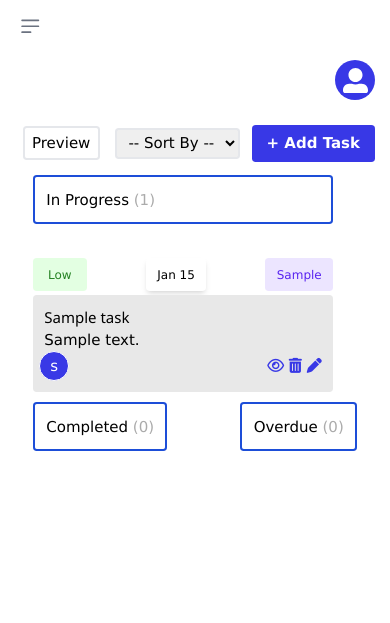
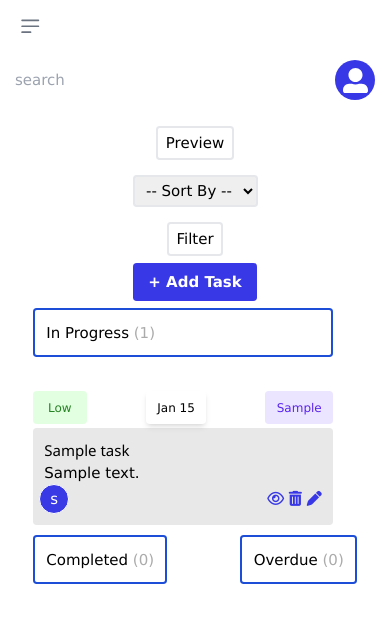
Before and after one commit to funsojoba/tasky, a Django app: page /tasks/list/ in a window 390 px wide. Shown: the top 623 px of the page. Run offline with Django 4.2, Linux system fonts and the light colour scheme; a user stored in the database is signed in; tables that the repository leaves empty hold one stand-in row (values such as "Sample post"); some libraries are stand-ins or nearby versions.

Commit message:
sorting and searching

```diff
--- a/CORE/settings.py
+++ b/CORE/settings.py
@@ -115,6 +115,7 @@
 
 # STATIC_URL = os.path.join(BASE_DIR, "static/")
 STATIC_URL = "static/"
+STATICFILES_DIRS = [BASE_DIR / "static"]
 
 # Default primary key field type
 # https://docs.djangoproject.com/en/4.2/ref/settings/#default-auto-field
@@ -128,7 +129,6 @@
     },
 }
 
-STATICFILES_DIRS = [str(BASE_DIR / "static")]
 DEFAULT_AUTO_FIELD = 'django.db.models.BigAutoField'
 
 
--- a/authentication/templates/base.html
+++ b/authentication/templates/base.html
@@ -28,6 +28,8 @@
 
 
 {% endblock body %}
-
+<script src="{% static 'js/main.js' %}"></script>
+<script src="https://ajax.googleapis.com/ajax/libs/jquery/3.5.1/jquery.min.js"></script>
+<script src="https://kit.fontawesome.com/21fcbab438.js" crossorigin="anonymous"></script>
 </body>
 </html>
--- /dev/null
+++ b/static/js/main.js
@@ -0,0 +1,138 @@
+window.addEventListener('DOMContentLoaded', function() {
+    const openButton = document.getElementById('hambugger');
+    const closeButton = document.getElementById('closeBar');
+    const sidebar = document.getElementById('cta-button-sidebar');
+
+    openButton.addEventListener('click', function() {
+        // Toggle the sidebar
+        if (sidebar.classList.contains('-translate-x-full')) {
+            sidebar.classList.remove('-translate-x-full');
+        } else {
+            sidebar.classList.add('-translate-x-full');
+        }
+    });
+    closeButton.addEventListener('click', function(){
+        sidebar.classList.add('-translate-x-full');
+    })
+
+
+
+  let baseUrl = window.location.host;
+
+  if (baseUrl.startsWith("localhost:8000")) {
+      baseUrl = "http://" + baseUrl;
+  }
+
+  // SEARCH ENDPOINT
+  const url = baseUrl + '/tasks/api/tasks';
+  let searchInput = document.querySelector('input[type="search"]');
+  let taskSort = document.getElementById('task-sort');
+  let hambuggerButton = document.getElementById("hambugger")
+  let sideBar = document.getElementById("cta-button-sidebar")
+
+  const formatDate = (timestamp) => {
+    const date = new Date(timestamp);
+
+    return date.toLocaleString('en-US', {
+      month: 'short',
+      day: 'numeric',
+    });
+  };
+
+  searchInput.addEventListener('input', function() {
+      let query = searchInput.value;
+
+      // Perform an AJAX request
+      $.ajax({
+          url: `/tasks/api/tasks`,  // API endpoint URL
+          data: {
+              'search': query
+          },
+          success: function(data) {
+              console.log("DATA: ", data);
+
+              // Update task sections based on status
+              const taskSection = document.getElementById("tasks")
+
+              taskSection.innerHTML = '';
+
+              data.forEach(task => {
+                  const taskHtml = `
+                      <div class="task-container">
+                          <div class="flex mb-1 justify-between items-center">
+                              <small class="p-3 py-2 rounded ${task.priority == 'High' ? 'bg-[#FFD1D1] text-[#9F3131]' : task.priority == 'Medium' ? 'bg-[#FED2A5] text-[#89531B]' : 'bg-[#E3FFE2] text-[#268324]'}">${task.priority}</small>
+                              <small class="p-3 py-2 rounded bg-white shadow-md">${formatDate(task.due_date)}</small>
+                              <small class="px-3 py-2 bg-[#ECE5FF] text-[#5824F0] rounded">${task.category}</small>
+                          </div>
+                          <div class="bg-[#E8E8E8] mb-7 rounded p-3 w-[300px] mb-[10px]">
+                              <h3>${task.title}</h3>
+                              <p>${task.description.length > 100 ? task.description.substring(0, 100) + '...' : task.description}</p>
+                              <div class="flex gap-[10px] justify-between items-center">
+                                  <div class="flex items-center gap-[5px]">
+                                      ${task.assigned_to.map(user => `<span class="flex items-center justify-center w-[30px] h-[30px] bg-[#3939E6] text-[#fff] rounded-full border border-solid border-white mx-[-5px]">${user.username.slice(0, 1)}</span>`).join('')}
+                                  </div>
+                                  <div>
+                                      <a href="/tasks/detail/${task.id}" class="text-[#3838E6]"><i class="fa-regular fa-eye"></i></a>
+                                      <button class="text-[#3838E6]"><i class="fa-solid fa-trash-can"></i></button>
+                                      <button class="text-[#3838E6]"><i class="fa-solid fa-pen"></i></button>
+                                  </div>
+                              </div>
+                          </div>
+                      </div>
+                  `;
+                  taskSection.innerHTML += taskHtml;
+
+              });
+          }
+      });
+  });
+
+  taskSort.addEventListener('change', function(){
+    let query = taskSort.value;
+
+    $.ajax({
+        url: `/tasks/api/tasks`,  // API endpoint URL
+        data: {
+            'sort': query
+        },
+        success: function(data) {
+            console.log("DATA: ", data);
+
+            // Update task sections based on status
+            const taskSection = document.getElementById("tasks")
+
+            taskSection.innerHTML = '';
+
+            data.forEach(task => {
+                const taskHtml = `
+                    <div class="task-container">
+                        <div class="flex mb-1 justify-between items-center">
+                            <small class="p-3 py-2 rounded ${task.priority == 'High' ? 'bg-[#FFD1D1] text-[#9F3131]' : task.priority == 'Medium' ? 'bg-[#FED2A5] text-[#89531B]' : 'bg-[#E3FFE2] text-[#268324]'}">${task.priority}</small>
+                            <small class="p-3 py-2 rounded bg-white shadow-md">${formatDate(task.due_date)}</small>
+                            <small class="px-3 py-2 bg-[#ECE5FF] text-[#5824F0] rounded">${task.category}</small>
+                        </div>
+                        <div class="bg-[#E8E8E8] mb-7 rounded p-3 w-[300px] mb-[10px]">
+                            <h3>${task.title}</h3>
+                            <p>${task.description.length > 100 ? task.description.substring(0, 100) + '...' : task.description}</p>
+                            <div class="flex gap-[10px] justify-between items-center">
+                                <div class="flex items-center gap-[5px]">
+                                    ${task.assigned_to.map(user => `<span class="flex items-center justify-center w-[30px] h-[30px] bg-[#3939E6] text-[#fff] rounded-full border border-solid border-white mx-[-5px]">${user.username.slice(0, 1)}</span>`).join('')}
+                                </div>
+                                <div>
+                                    <a href="/tasks/detail/${task.id}" class="text-[#3838E6]"><i class="fa-regular fa-eye"></i></a>
+                                    <button class="text-[#3838E6]"><i class="fa-solid fa-trash-can"></i></button>
+                                    <button class="text-[#3838E6]"><i class="fa-solid fa-pen"></i></button>
+                                </div>
+                            </div>
+                        </div>
+                    </div>
+                `;
+                taskSection.innerHTML += taskHtml;
+
+            });
+        }
+    });
+
+  })
+
+});
--- a/task/templates/base.html
+++ b/task/templates/base.html
@@ -1,3 +1,4 @@
+{% load static %}
 {% load static tailwind_tags %}
 <!DOCTYPE html>
 <html lang="en">
@@ -9,6 +10,7 @@
     <link rel="stylesheet" href="https://cdnjs.cloudflare.com/ajax/libs/font-awesome/6.5.2/css/all.min.css" integrity="sha512-SnH5WK+bZxgPHs44uWIX+LLJAJ9/2PkPKZ5QiAj6Ta86w+fsb2TkcmfRyVX3pBnMFcV7oQPJkl9QevSCWr3W6A==" crossorigin="anonymous" referrerpolicy="no-referrer" />
     <link rel="stylesheet" href="https://www.w3schools.com/w3css/4/w3.css">
     <link rel="stylesheet" href="https://cdnjs.cloudflare.com/ajax/libs/font-awesome/4.7.0/css/font-awesome.min.css">
+    <link rel="preload" as="script" href="{% static 'js/main.js' %}" />
     <title>Tasky</title>
 </head>
 <body>
@@ -26,7 +28,6 @@
 {% block body %}
 
 
-<script src="https://kit.fontawesome.com/21fcbab438.js" crossorigin="anonymous"></script>
 {% endblock body %}
 </body>
 </html>
--- a/task/templates/sidebar.html
+++ b/task/templates/sidebar.html
@@ -1,7 +1,7 @@
 {% include "base.html" %}
 {% load static %}
 
-<button data-drawer-target="cta-button-sidebar" data-drawer-toggle="cta-button-sidebar" aria-controls="cta-button-sidebar" type="button" class="inline-flex items-center p-2 mt-2 ms-3 text-sm text-gray-500 rounded-lg sm:hidden hover:bg-gray-100 focus:outline-none focus:ring-2 focus:ring-gray-200 dark:text-gray-400 dark:hover:bg-gray-700 dark:focus:ring-gray-600">
+<button id="hambugger" data-drawer-target="cta-button-sidebar" data-drawer-toggle="cta-button-sidebar" aria-controls="cta-button-sidebar" type="button" class="inline-flex items-center p-2 mt-2 ms-3 text-sm text-gray-500 rounded-lg sm:hidden hover:bg-gray-100 focus:outline-none focus:ring-2 focus:ring-gray-200 dark:text-gray-400 dark:hover:bg-gray-700 dark:focus:ring-gray-600">
    <span class="sr-only">Open sidebar</span>
    <svg class="w-6 h-6" aria-hidden="true" fill="currentColor" viewBox="0 0 20 20" xmlns="http://www.w3.org/2000/svg">
    <path clip-rule="evenodd" fill-rule="evenodd" d="M2 4.75A.75.75 0 012.75 4h14.5a.75.75 0 010 1.5H2.75A.75.75 0 012 4.75zm0 10.5a.75.75 0 01.75-.75h7.5a.75.75 0 010 1.5h-7.5a.75.75 0 01-.75-.75zM2 10a.75.75 0 01.75-.75h14.5a.75.75 0 010 1.5H2.75A.75.75 0 012 10z"></path>
@@ -12,6 +12,9 @@
    <div class="h-full px-3 py-4 overflow-y-auto bg-[#FAFAFA] ">
       <div class="flex items-center justify-between mb-7">
         <div><img class="h-12 w-auto" src="{% static 'images/TaskyLong.svg' %}" alt="Tasky"></div>
+        <button id="closeBar" data-drawer-target="cta-button-sidebar" data-drawer-toggle="cta-button-sidebar" aria-controls="cta-button-sidebar" type="button" class="inline-flex items-center p-2 mt-2 ms-3 text-sm text-gray-500 rounded-lg sm:hidden hover:bg-gray-100 focus:outline-none focus:ring-2 focus:ring-gray-200 dark:text-gray-400 dark:hover:bg-gray-700 dark:focus:ring-gray-600">
+            <img src="{% static 'images/close.svg' %}" />
+        </button>
       </div>
 
     <div class='flex flex-col justify-between h-[100%]'>
@@ -62,7 +65,6 @@
         </div>
     </div>
 
-
    </div>
 </aside>
 
--- a/task/templates/task/all_tasks.html
+++ b/task/templates/task/all_tasks.html
@@ -5,7 +5,7 @@
 
 <div class="p-4 sm:ml-64">
     <div class="w-full flex items-center justify-between mb-5">
-      <form> <input type="search" class="rounded" /> </form>
+      <form> <input type="search" class="rounded" placeholder="search" /> </form>
       <div>
          <div class="w-[30px] h-[30px] bg-[#3838E6] rounded-full "></div>
       </div>
@@ -19,7 +19,7 @@
       </div>
    </div>
 
-   <div class="flex gap-[15px] flex-wrap w-[90%] mx-auto">
+   <div class="flex gap-[15px] flex-wrap w-[90%] mx-auto" id="tasks">
         {% for task in tasks %}
             <div >
                 <div class="flex mb-1 justify-between items-center">
--- a/task/templates/task/list_users.html
+++ b/task/templates/task/list_users.html
@@ -48,4 +48,5 @@
 
 </div>
 
+
 {% endblock %}
--- a/task/templates/task/task_list.html
+++ b/task/templates/task/task_list.html
@@ -7,7 +7,9 @@
 
 <div class="p-4 sm:ml-64">
    <div class="w-full flex items-center justify-between mb-5">
-      <form> <input type="search" class="rounded" /> </form>
+      <form>
+         <input type="search" placeholder='search' class="rounded" />
+      </form>
       <div>
          <div class="w-[40px] h-[40px] flex justify-center items-center bg-[#3838E6] rounded-full ">
             <img src="{% static 'images/user.svg' %}" alt="" >
@@ -15,8 +17,8 @@
       </div>
    </div>
 
-   <div class="w-full flex items-center justify-between mb-2">
-      <div class="flex items-center w-[150px]">
+   <div class="w-full flex items-center justify-between mb-2 flex-col md:flex-row">
+      <div class="flex items-center w-[150px] flex-col md:flex-row">
          <button class="px-2 py-1 rounded border-2 m-2">Preview</button>
          <form>
             <select id="task-sort" class="px-2 py-1 rounded border-2 m-2">
@@ -35,16 +37,16 @@
       </div>
    </div>
 
-   <div class="flex justify-between flex-wrap w-[90%] mx-auto">
+   <div class="flex justify-between flex-wrap w-[90%] mx-auto" id="tasks">
       <div class="flex flex-col">
          <div class="p-3 border-2 mb-9 rounded border-blue-700"> In Progress <span class="text-[#ABABAB]">({{in_progress|length}})</span></div>
+         <div id="in-progress-tasks">
             {% for task in in_progress %}
                <div class="flex mb-1 justify-between items-center">
                   <small class="p-3 py-2 rounded {% if task.priority == 'High' %}bg-[#FFD1D1] text-[#9F3131]{% elif task.priority == 'Medium' %}bg-[#FED2A5] text-[#89531B]{% elif task.priority == 'Low' %}bg-[#E3FFE2] text-[#268324]{% endif %} p-4 rounded" > {{task.priority}}</small>
                   <small class="p-3 py-2 rounded bg-white shadow-md"> {{task.due_date|date:"M d"}}</small>
                   <small class="px-3 py-2 bg-[#ECE5FF] text-[#5824F0] rounded "> {{task.category}}</small>
                </div>
-
                <div class="bg-[#E8E8E8] mb-7 rounded p-3 w-[300px] mb-[10px]">
                   <h3> {{task.title}}</h3>
                   <p> {{task.description|truncatechars_html:100}}</p>
@@ -59,16 +61,17 @@
 
                      <div>
                         <a href="{% url 'tasks:get_task' task.id %}" class="text-[#3838E6]"><i class="fa-regular fa-eye"></i></a>
-                     <button class="text-[#3838E6]"><i class="fa-solid fa-trash-can"></i></button>
-                     <button class="text-[#3838E6]"><i class="fa-solid fa-pen"></i></button>
+                        <a href="{% url 'tasks:get_task' task.id %}" class="text-[#3838E6]"><i class="fa-solid fa-trash-can"></i></a>
+                        <a href="{% url 'tasks:get_task' task.id %}" class="text-[#3838E6]"><i class="fa-solid fa-pen"></i></a>
                      </div>
                   </div>
                </div>
             {% endfor%}
          </div>
+      </div>
 
       <div class="flex flex-col">
-         <div class="p-3 border-2 mb-[15px] rounded border-blue-700"> Completed <span class="text-[#ABABAB]">({{completed|length}})</span></div>
+         <div class="p-3 border-2 mb-[15px] rounded border-blue-700" id="completed-tasks"> Completed <span class="text-[#ABABAB]">({{completed|length}})</span></div>
          {% for task in completed %}
             <div class="flex mb-1 justify-between items-center">
                <small class="p-3 py-2 rounded {% if task.priority == 'High' %}bg-[#FFD1D1] text-[#9F3131]{% elif task.priority == 'Medium' %}bg-[#FED2A5] text-[#89531B]{% elif task.priority == 'Low' %}bg-[#E3FFE2] text-[#268324]{% endif %} p-4 rounded" > {{task.priority}}</small>
@@ -98,7 +101,7 @@
       </div>
 
       <div class="flex flex-col">
-         <div class="p-3 border-2 mb-[15px] rounded border-blue-700"> Overdue <span class="text-[#ABABAB]">({{overdue|length}})</span></div>
+         <div class="p-3 border-2 mb-[15px] rounded border-blue-700" id="overdue-tasks"> Overdue <span class="text-[#ABABAB]">({{overdue|length}})</span></div>
          {% for task in overdue %}
             <div class="flex mb-1 justify-between items-center">
                <small class="p-3 py-2 rounded {% if task.priority == 'High' %}bg-[#FFD1D1] text-[#9F3131]{% elif task.priority == 'Medium' %}bg-[#FED2A5] text-[#89531B]{% elif task.priority == 'Low' %}bg-[#E3FFE2] text-[#268324]{% endif %} p-4 rounded" > {{task.priority}}</small>
@@ -127,7 +130,6 @@
          {% endfor%}
       </div>
 
-
    </div>
 
 </div>
--- a/task/urls.py
+++ b/task/urls.py
@@ -3,7 +3,7 @@
     task_list, create_task,
     get_task, delete_task,
     update_task, get_users,
-    get_all_tasks)
+    get_all_tasks, ListTaskView)
 
 
 app_name = "tasks"
@@ -15,4 +15,5 @@
     path('detail/<str:pk>', get_task, name='get_task'),
     path('update/<str:pk>', update_task, name='update_task'),
     path('delete/<str:pk>', delete_task, name='delete_task'),
+    path('api/tasks', ListTaskView.as_view(), name="task-api")
 ]
--- a/task/views.py
+++ b/task/views.py
@@ -3,9 +3,13 @@
 from django.contrib.auth.decorators import login_required
 
 from rest_framework.views import APIView
+from rest_framework.response import Response
+
+
 
 from .models import Task
 from .forms import TaskForm
+from .serializers import TaskSerializer
 
 
 @login_required
@@ -73,18 +77,10 @@
     users = get_user_model().objects.all()
     return render(request, 'task/list_users.html', {'users': users})
 
-class TaskView(APIView):
-    def delete(self, request, pk):
-        task = Task.objects.get(pk=pk)
-        task.delete()
-        return Response(status=status.HTTP_204_NO_CONTENT)
 
-    def get(self, request, pk):
-        task = Task.objects.get(pk=pk)
-        serializer = TaskSerializer(task)
-        return Response(serializer.data)
+class ListTaskView(APIView):
 
-    def list(self, request):
+    def get(self, request):
         tasks = Task.objects.all()
         search = request.GET.get('search', '')
         sort = request.GET.get('sort', 'due_date')
```
Also changed, not shown: task/serializers.py (added, +18 -0 lines), static/images/close.svg (added). Lines whose indentation alone changed are shown as unchanged.
